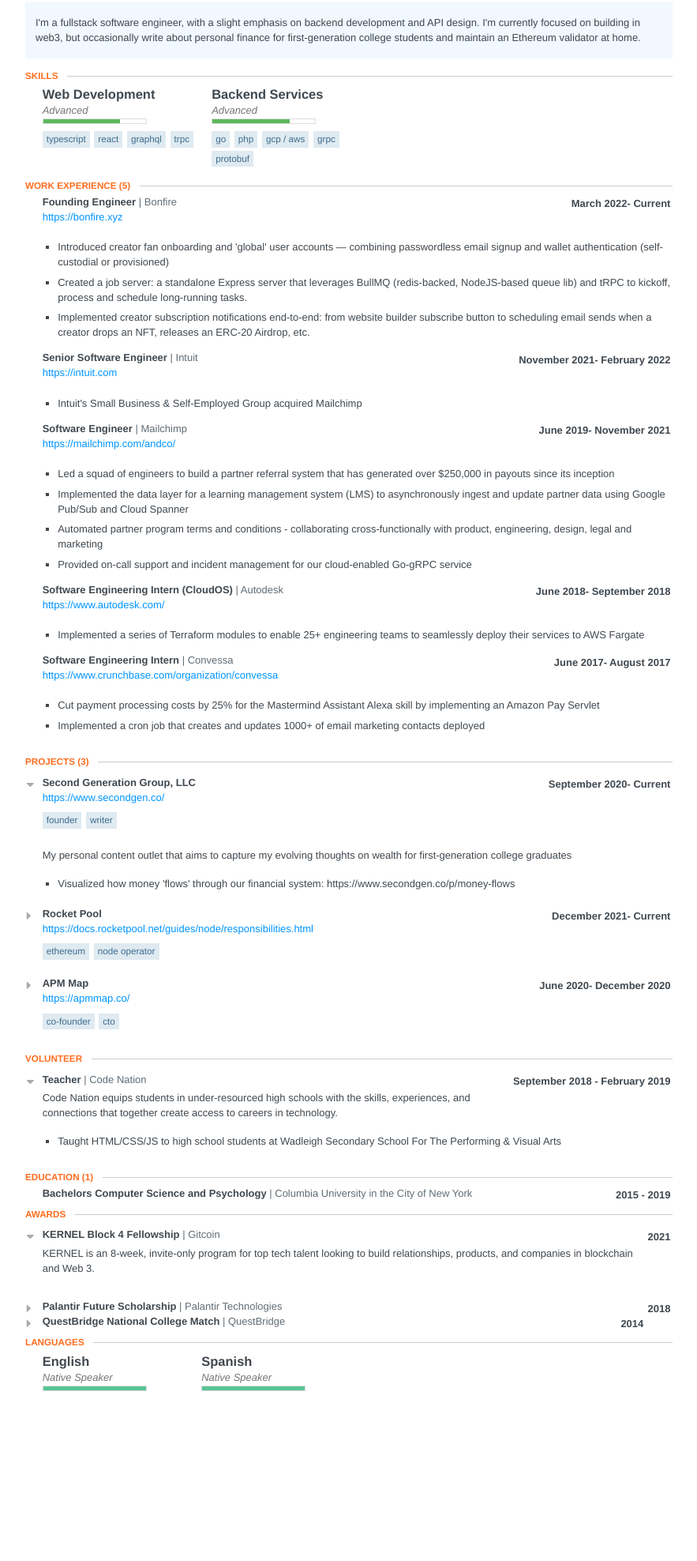
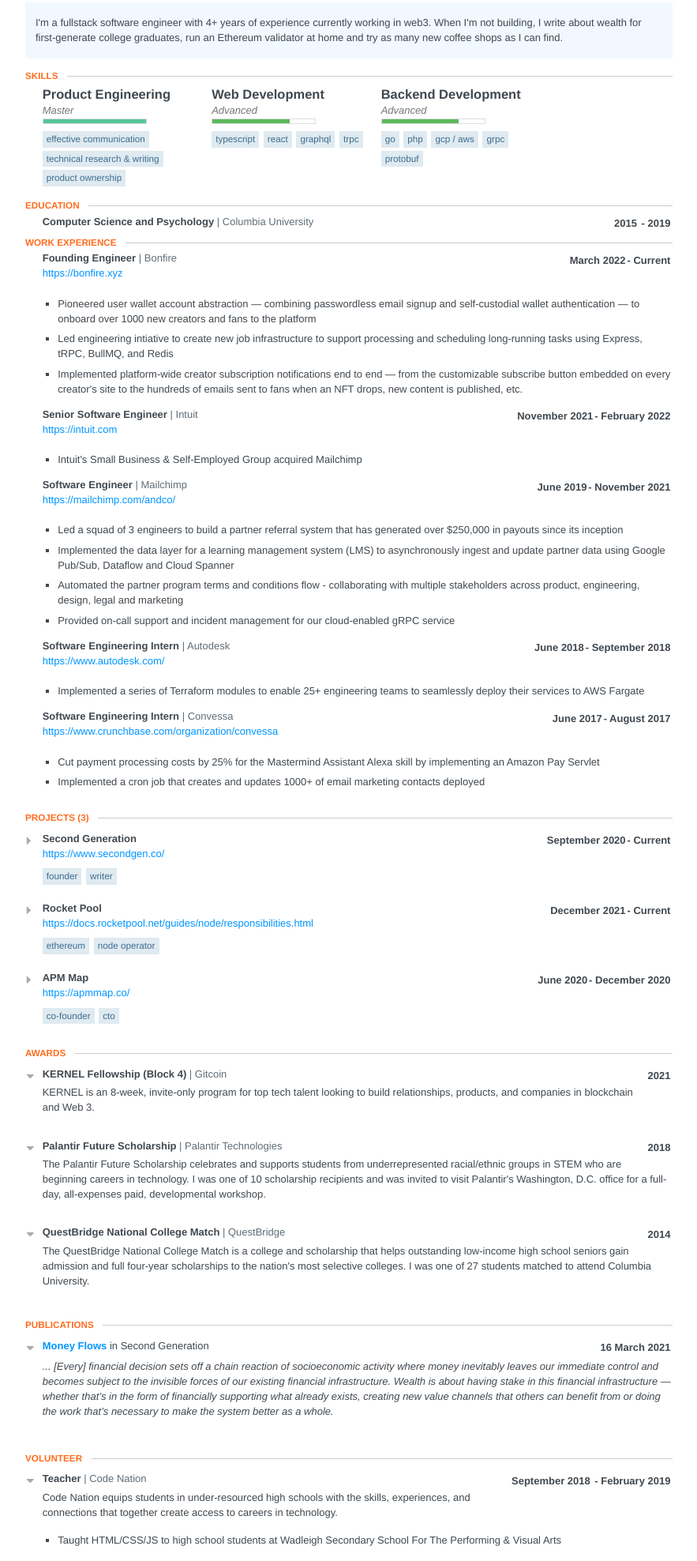
Before and after one commit to jf2978/jf2978.github.io, a website: page resume.html in a window 1280 px wide. Shown: the part 179-2155 px from the top of the page at 79% size, without its empty margins (198-1081 px from the left). Before the commit the page ends 1998 px from the top, so only its background shows below. Drawn offline with Linux system fonts and the light colour scheme.

Commit message:
re-polish resume w/ custom css fixes to json-resume shenanigans

```diff
--- /dev/null
+++ b/custom-styles.css
@@ -0,0 +1,23 @@
+
+/** Note: need to add this back to resume.html if re-generated */
+
+ul {
+    margin-top: .75rem;
+}
+
+#full-name {
+    font-weight: 300 !important;
+}
+
+.quote {
+    margin: 20px 0px 20px 0px;
+    font-style: italic;
+}
+
+.startDate {
+    margin-right: .15em;
+}
+
+.award-item > input {
+    visibility: visible;
+}
--- a/package.json
+++ b/package.json
@@ -1,6 +1,6 @@
 {
   "dependencies": {
-    "resume-cli": "^3.0.6"
+    "resume-cli": "^3.0.8"
   },
   "devDependencies": {
     "jsonresume-theme-stackoverflow": "^1.4.0"
--- a/resume.html
+++ b/resume.html
@@ -5,6 +5,7 @@
   <meta name="viewport" content="width=device-width, initial-scale=1.0, user-scalable=no" />
   <title>Jeffrey Fabian</title>
   <link rel="stylesheet" href="https://maxcdn.bootstrapcdn.com/font-awesome/4.7.0/css/font-awesome.min.css" />
+  <link rel="stylesheet" href="custom-styles.css" />
   <style>
   /********************************************
 * 	reset from
@@ -778,7 +779,7 @@
   <div id="resume">
     	<header id="header" class="clear">
     		<div>
-    			<h1 class="name">Jeffrey Fabian</h1>
+    			<h1 class="name" id="full-name">Jeffrey Fabian</h1>
     			<h2 class="label">Software Engineer</h2>
     		</div>
 
@@ -825,15 +826,29 @@
 
     	<section class="section main-summary">
     		<section>
-    			<div><p>I'm a fullstack software engineer, with a slight emphasis on backend development and API design. I'm currently focused on building in web3, but occasionally write about personal finance for first-generation college students and maintain an Ethereum validator at home.</p></div>
+    			<div><p> I'm a fullstack software engineer with 4+ years of experience currently working in web3. When I'm not building, I write about wealth for first-generate college graduates, run an Ethereum validator at home and try as many new coffee shops as I can find.</p></div>
     		</section>
     	</section>
-
     <section class="section margin1">
     	<header>
     		<h2 class='section-title'>Skills</h2>
     	</header>
     	<section id="skills">
+    		<div class="item">
+    			<h3 class="name">
+    				Product Engineering
+    			</h3>
+
+    			<div class="level master">
+    				<em>Master</em>
+    				<div class="bar"></div>
+    			</div>
+    			<ul class="keywords">
+    				<li>Effective Communication</li>
+    				<li>Technical Research &amp; Writing</li>
+    				<li>Product Ownership</li>
+    			</ul>
+    		</div>
     		<div class="item">
     			<h3 class="name">
     				Web Development
@@ -852,7 +867,7 @@
     		</div>
     		<div class="item">
     			<h3 class="name">
-    				Backend Services
+    				Backend Development
     			</h3>
 
     			<div class="level advanced">
@@ -871,7 +886,36 @@
     </section>
     <section class="section">
       <header>
-        <h2 class='section-title'>Work Experience <span class="item-count">(5)</span></h2>
+        <h2 class='section-title'>Education</h2>
+      </header>
+      <section id="education">
+        <section class="education-item">
+          <header>
+            <div class="header-left">
+              <div class="area">
+                Computer Science and Psychology
+              </div>
+              <div class="institution">
+                Columbia University
+              </div>
+            </div>
+            <div class="date">
+              <span class="startDate">
+              2015
+              </span>
+              <span class="endDate">
+              - 2019
+              </span>
+            </div>
+          </header>
+          <div class="item">
+          </div>
+        </section>
+      </section>
+    </section>
+    <section class="section">
+      <header>
+        <h2 class='section-title'>Work Experience</h2>
       </header>
 
       <section id="work">
@@ -891,9 +935,9 @@
         		<a target="_blank" href="https://bonfire.xyz">https://bonfire.xyz</a>
         	</span>      	<div class="item" id="work-item">
             <ul class="highlights">
-                <li><p>Introduced creator fan onboarding and 'global' user accounts — combining passwordless email signup and wallet authentication (self-custodial or provisioned)</p></li>
-                <li><p>Created a job server: a standalone Express server that leverages BullMQ (redis-backed, NodeJS-based queue lib) and tRPC to kickoff, process and schedule long-running tasks.</p></li>
-                <li><p>Implemented creator subscription notifications end-to-end: from website builder subscribe button to scheduling email sends when a creator drops an NFT, releases an ERC-20 Airdrop, etc.</p></li>
+                <li><p>Pioneered user wallet account abstraction — combining passwordless email signup and self-custodial wallet authentication — to onboard over 1000 new creators and fans to the platform</p></li>
+                <li><p>Led engineering intiative to create new job infrastructure to support processing and scheduling long-running tasks using Express, tRPC, BullMQ, and Redis</p></li>
+                <li><p>Implemented platform-wide creator subscription notifications end to end — from the customizable subscribe button embedded on every creator's site to the hundreds of emails sent to fans when an NFT drops, new content is published, etc.</p></li>
             </ul>
         	</div>
         </section>
@@ -933,10 +977,10 @@
         		<a target="_blank" href="https://mailchimp.com/andco/">https://mailchimp.com/andco/</a>
         	</span>      	<div class="item" id="work-item">
             <ul class="highlights">
-                <li><p>Led a squad of engineers to build a partner referral system that has generated over $250,000 in payouts since its inception</p></li>
-                <li><p>Implemented the data layer for a learning management system (LMS) to asynchronously ingest and update partner data using Google Pub/Sub and Cloud Spanner</p></li>
-                <li><p>Automated partner program terms and conditions - collaborating cross-functionally with product, engineering, design, legal and marketing</p></li>
-                <li><p>Provided on-call support and incident management for our cloud-enabled Go-gRPC service</p></li>
+                <li><p>Led a squad of 3 engineers to build a partner referral system that has generated over $250,000 in payouts since its inception</p></li>
+                <li><p>Implemented the data layer for a learning management system (LMS) to asynchronously ingest and update partner data using Google Pub/Sub, Dataflow and Cloud Spanner</p></li>
+                <li><p>Automated the partner program terms and conditions flow - collaborating with multiple stakeholders across product, engineering, design, legal and marketing</p></li>
+                <li><p>Provided on-call support and incident management for our cloud-enabled gRPC service</p></li>
             </ul>
         	</div>
         </section>
@@ -944,7 +988,7 @@
 
 
     			<header>
-    				<div class="position">Software Engineering Intern (CloudOS)</div>
+    				<div class="position">Software Engineering Intern</div>
     				<div class="company">Autodesk</div>
     				<div class="date">
     				  <span class="startDate">June 2018</span>
@@ -989,11 +1033,11 @@
       </header>
       <section id="projects">
         <section class="project-item">
-            <input id="project-item-0" type="checkbox" class="toggle-item" checked="checked" />
+            <input id="project-item-0" type="checkbox" class="toggle-item" />
             <label for="project-item-0"></label>
 
           <header>
-            <div class="position">Second Generation Group, LLC</div>
+            <div class="position">Second Generation</div>
             <div class="date">
               <span class="startDate">September 2020</span>
               <span class="endDate">- Current</span>
@@ -1008,11 +1052,8 @@
           </ul>
           <div class="item">
             <div class="summary">
-              <p><p>My personal content outlet that aims to capture my evolving thoughts on wealth for first-generation college graduates</p></p>
+              <p><p>A newsletter that aims to capture my evolving thoughts on wealth for first-generation college graduates</p></p>
             </div>
-            <ul class="highlights">
-                <li><p>Visualized how money 'flows' through our financial system: https://www.secondgen.co/p/money-flows</p></li>
-            </ul>
           </div>
         </section>
         <section class="project-item">
@@ -1070,6 +1111,117 @@
     </section>
     <section class="section">
       <header>
+        <h2 class='section-title'>Awards</h2>
+      </header>
+      <section id="awards">
+        <section class="award-item">
+          <input id="award-item-0" type="checkbox" class="toggle-item" checked="checked" />
+          <label for="award-item-0"></label>
+
+        <header>
+          <div class="header-left">
+            <div class="title">
+              KERNEL Fellowship (Block 4)
+            </div>
+            <div class="awarder">
+              Gitcoin
+            </div>
+          </div>
+          <div class="date">
+            2021
+          </div>
+        </header>
+
+        <div class="item">
+          <div class="summary">
+            <p><p>KERNEL is an 8-week, invite-only program for top tech talent looking to build relationships, products, and companies in blockchain and Web 3.</p></p>
+          </div>
+        </div>
+      </section>
+        <section class="award-item">
+            <input id="award-item-1" type="checkbox" class="toggle-item" checked="checked" />
+            <label for="award-item-1"></label>
+
+          <header>
+            <div class="header-left">
+              <div class="title">
+                Palantir Future Scholarship
+              </div>
+              <div class="awarder">
+                Palantir Technologies
+              </div>
+            </div>
+            <div class="date">
+              2018
+            </div>
+          </header>
+
+          <div class="item">
+            <div class="summary">
+              <p><p>The Palantir Future Scholarship celebrates and supports students from underrepresented racial/ethnic groups in STEM who are beginning careers in technology. I was one of 10 scholarship recipients and was invited to visit Palantir's Washington, D.C. office for a full-day, all-expenses paid, developmental workshop.</p></p>
+            </div>
+          </div>
+        </section>
+        <section class="award-item">
+            <input id="award-item-2" type="checkbox" class="toggle-item" checked="checked" />
+            <label for="award-item-2"></label>
+
+          <header>
+            <div class="header-left">
+              <div class="title">
+                QuestBridge National College Match
+              </div>
+              <div class="awarder">
+                QuestBridge
+              </div>
+            </div>
+            <div class="date">
+              2014
+            </div>
+          </header>
+
+          <div class="item">
+            <div class="summary">
+              <p><p>The QuestBridge National College Match is a college and scholarship that helps outstanding low-income high school seniors gain admission and full four-year scholarships to the nation's most selective colleges. I was one of 27 students matched to attend Columbia University.</p></p>
+            </div>
+          </div>
+        </section>
+      </section>
+    </section>
+    <section class="section">
+      <header>
+        <h2 class='section-title'>Publications</h2>
+      </header>
+      <section id="publications">
+        <section class="publication-item">
+            <input id="publication-item-0" type="checkbox" class="toggle-item" checked="checked" />
+            <label for="publication-item-0"></label>
+
+          <header>
+            <div class="header-left">
+              <span class="name" >
+                <a href="https://www.secondgen.co/p/money-flows" target="_blank"> Money Flows </a>
+              </span>
+              <span class="publisher">
+              in  Second Generation
+              </span>
+            </div>
+            <span class="date">
+            16 March 2021
+            </span>
+          </header>
+
+          <div class="item">
+            <div class="summary">
+              <p><p class="quote">... [Every] financial decision sets off a chain reaction of socioeconomic activity where money inevitably leaves our immediate control and becomes subject to the invisible forces of our existing financial infrastructure.
+                Wealth is about having stake in this financial infrastructure — whether that’s in the form of financially supporting what already exists, creating new value channels that others can benefit from or doing the work that’s necessary to make the system better as a whole.</p></p>
+            </div>
+          </div>
+        </section>
+      </section>
+    </section>
+    <section class="section">
+      <header>
         <h2 class='section-title'>Volunteer</h2>
       </header>
       <section id="volunteer">
@@ -1107,121 +1259,6 @@
         </section>
       </section>
     </section>
-    <section class="section">
-      <header>
-        <h2 class='section-title'>Education <span class="item-count">(1)</span></h2>
-      </header>
-
-      <section id="education">
-        <section class="education-item">
-          <header>
-            <div class="header-left">
-              <div class="studyType">
-                Bachelors
-              </div>
-              <div class="area">
-                Computer Science and Psychology
-              </div>
-              <div class="institution">
-                Columbia University in the City of New York
-              </div>
-            </div>
-            <div class="date">
-              <span class="startDate">
-              2015
-              </span>
-              <span class="endDate">
-              - 2019
-              </span>
-            </div>
-          </header>
-
-
-
-          <div class="item">
-          </div>
-        </section>
-      </section>
-    </section>
-    <section class="section">
-      <header>
-        <h2 class='section-title'>Awards</h2>
-      </header>
-      <section id="awards">
-        <section class="award-item">
-            <input id="award-item-0" type="checkbox" class="toggle-item" checked="checked" />
-            <label for="award-item-0"></label>
-
-          <header>
-            <div class="header-left">
-              <div class="title">
-                KERNEL Block 4 Fellowship
-              </div>
-              <div class="awarder">
-                Gitcoin
-              </div>
-            </div>
-            <div class="date">
-              2021
-            </div>
-          </header>
-
-          <div class="item">
-            <div class="summary">
-              <p><p>KERNEL is an 8-week, invite-only program for top tech talent looking to build relationships, products, and companies in blockchain and Web 3.</p></p>
-            </div>
-          </div>
-        </section>
-        <section class="award-item">
-            <input id="award-item-1" type="checkbox" class="toggle-item" />
-            <label for="award-item-1"></label>
-
-          <header>
-            <div class="header-left">
-              <div class="title">
-                Palantir Future Scholarship
-              </div>
-              <div class="awarder">
-                Palantir Technologies
-              </div>
-            </div>
-            <div class="date">
-              2018
-            </div>
-          </header>
-
-          <div class="item">
-            <div class="summary">
-              <p><p>The Palantir Future Scholarship celebrates and supports students from underrepresented racial/ethnic groups in STEM who are beginning careers in technology. I was one of 10 scholarship recipients and was invited to visit Palantir's Washington, D.C. office for a full-day, all-expenses paid, developmental workshop.</p></p>
-            </div>
-          </div>
-        </section>
-        <section class="award-item">
-            <input id="award-item-2" type="checkbox" class="toggle-item" />
-            <label for="award-item-2"></label>
-
-          <header>
-            <div class="header-left">
-              <div class="title">
-                QuestBridge National College Match
-              </div>
-              <div class="awarder">
-                QuestBridge
-              </div>
-            </div>
-            <div class="date">
-              2014
-            </div>
-          </header>
-
-          <div class="item">
-            <div class="summary">
-              <p><p>The QuestBridge National College Match is a college and scholarship that helps outstanding low-income high school seniors gain admission and full four-year scholarships to the nation's most selective colleges. I was one of 27 students matched to attend Columbia University.</p></p>
-            </div>
-          </div>
-        </section>
-      </section>
-    </section>
     <section class="section margin1">
       <header>
         <h2 class='section-title'>Languages</h2>
```
Also changed, not shown: resume.json (+29 -22 lines), README.md, 1 other file.
